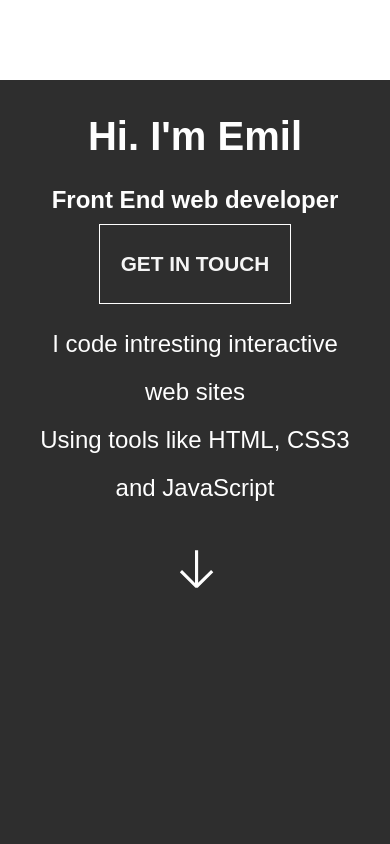
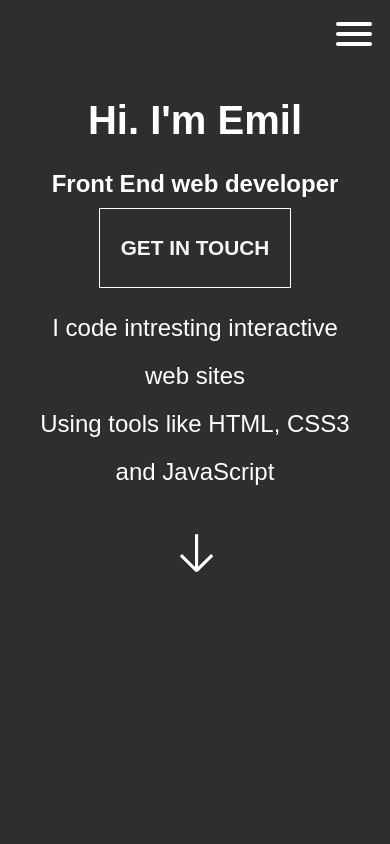
Before and after one commit to lipskij/website, a Next.js app: page / in a window 390 px wide. Shown: the top 844 px of the page. Built offline with nearby package versions, Linux system fonts and the light colour scheme.

Commit message:
feat: wharev

```diff
--- a/styles/Home.module.css
+++ b/styles/Home.module.css
@@ -436,7 +436,6 @@
   .main {
     display: flex;
     flex-direction: column;
-    padding-top: 1rem;
   }
   .bannerSection {
     display: flex;
--- a/styles/globals.css
+++ b/styles/globals.css
@@ -99,7 +99,7 @@ a {
   }
 
   nav {
-    background: transparent;
+    background: #2e2e2e;
   }
 
   nav li {
```
